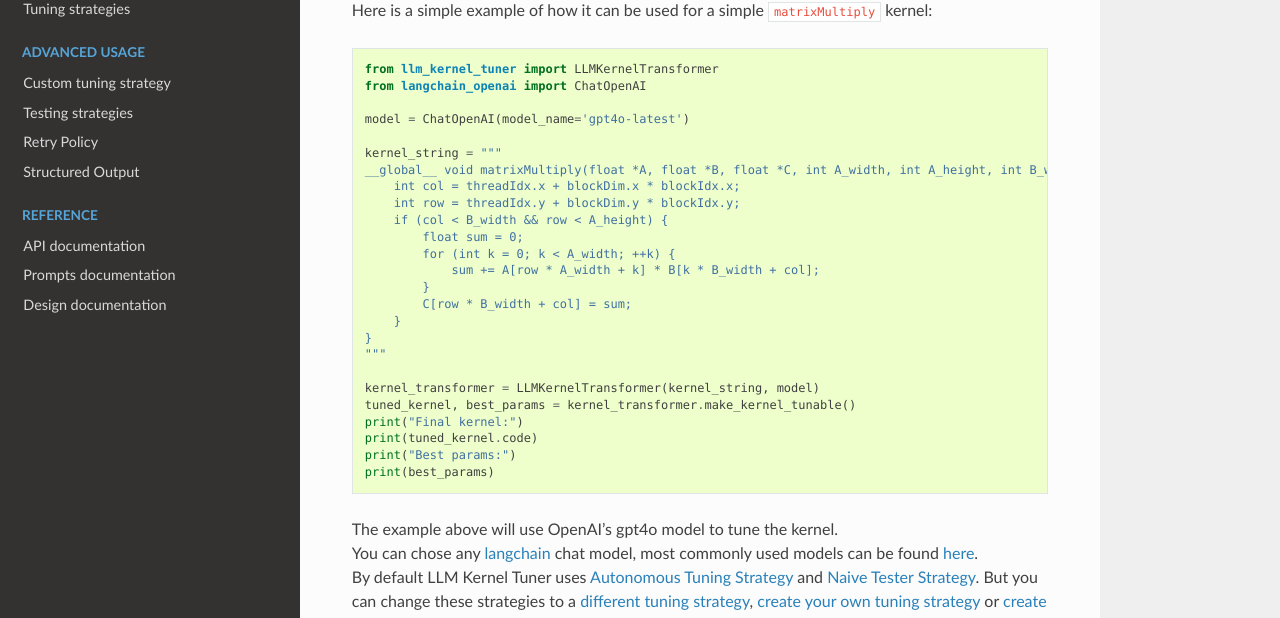
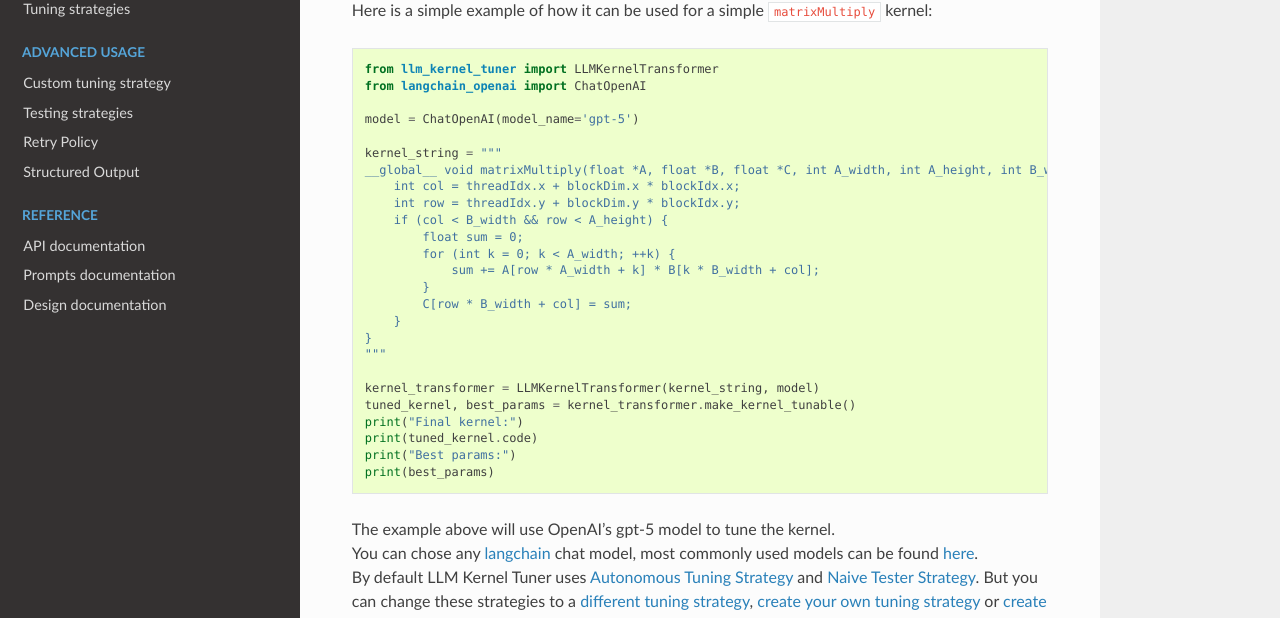
Before and after one commit to NikitaZelenskis/LLM-Kernel-Tuner, a Sphinx documentation site: the page built from docs/getting_started.rst, in a window 1280 px wide and 1398 px high. Shown: the part 233-851 px from the top of the window. Built offline with Sphinx 7.4.7 and the Read the Docs theme 3.1.0, drawn with Linux system fonts in a browser that asks for light colours.

Commit message:
docs page generation

```diff
--- a/docs/changing_llms.rst
+++ b/docs/changing_llms.rst
@@ -49,7 +49,7 @@ This allows you to use a wider variety of models, including many open-source one
     """
 
     # This model supports tool calling natively, but force it to use emulation
-    model = ChatOpenAI(model="gpt-4o")
+    model = ChatOpenAI(model="gpt-5")
 
     kernel_transformer = LLMKernelTransformer(
         kernel_string,
@@ -63,7 +63,7 @@ For more detailed information on this mechanism, see the :ref:`structured_output
 OpenAI
 ^^^^^^
 
-LLM Kernel Tuner uses OpenAI's GPT-4o model by default and therefore ``langchain-openai`` package should already be installed.
+LLM Kernel Tuner uses OpenAI's GPT-5 model by default and therefore ``langchain-openai`` package should already be installed.
 However if you want to change the model in use you can do so like this:
 
 .. code-block:: python
--- a/docs/conf.py
+++ b/docs/conf.py
@@ -53,3 +53,13 @@ html_theme = "sphinx_rtd_theme"
 html_static_path = ['_static']
 
 numfig = True
+
+autodoc_mock_imports = [
+    "pycuda",
+    "kernel_tuner",
+    "langgraph",
+    "langchain_core",
+    "langchain_openai",
+    "libclang",
+    "dotenv",          # module name is 'dotenv' not 'python-dotenv'
+]
--- a/docs/getting_started.rst
+++ b/docs/getting_started.rst
@@ -10,7 +10,7 @@ Here is a simple example of how it can be used for a simple ``matrixMultiply`` k
     from llm_kernel_tuner import LLMKernelTransformer
     from langchain_openai import ChatOpenAI
 
-    model = ChatOpenAI(model_name='gpt4o-latest')
+    model = ChatOpenAI(model_name='gpt-5')
 
     kernel_string = """
     __global__ void matrixMultiply(float *A, float *B, float *C, int A_width, int A_height, int B_width) {
@@ -34,7 +34,7 @@ Here is a simple example of how it can be used for a simple ``matrixMultiply`` k
     print(best_params)
 
 
-| The example above will use OpenAI's gpt4o model to tune the kernel.
+| The example above will use OpenAI's gpt-5 model to tune the kernel.
 | You can chose any `langchain <https://python.langchain.com/docs/introduction/>`_ chat model, most commonly used models can be found `here <https://python.langchain.com/docs/integrations/chat/>`_.
 | By default LLM Kernel Tuner uses :ref:`Autonomous Tuning Strategy <autonomous_tuning_strategy>` and :ref:`Naive Tester Strategy <naive_testing_strategy>`. But you can change these strategies to a :ref:`different tuning strategy <Tuning strategies>`, :ref:`create your own tuning strategy<custom_tuning_strategy>` or :ref:`create your own testing strategy <naive_testing_strategy>`.
 
--- a/docs/structured_output.rst
+++ b/docs/structured_output.rst
@@ -63,7 +63,7 @@ Example Usage
     """
 
     # Configure LLM to use tool calling for structured output
-    llm = ChatOpenAI(model="gpt-4o")
+    llm = ChatOpenAI(model="gpt-5")
     kernel_transformer = LLMKernelTransformer(
         kernel_string,
         llm,
```
Also changed, not shown: 2 other files.
